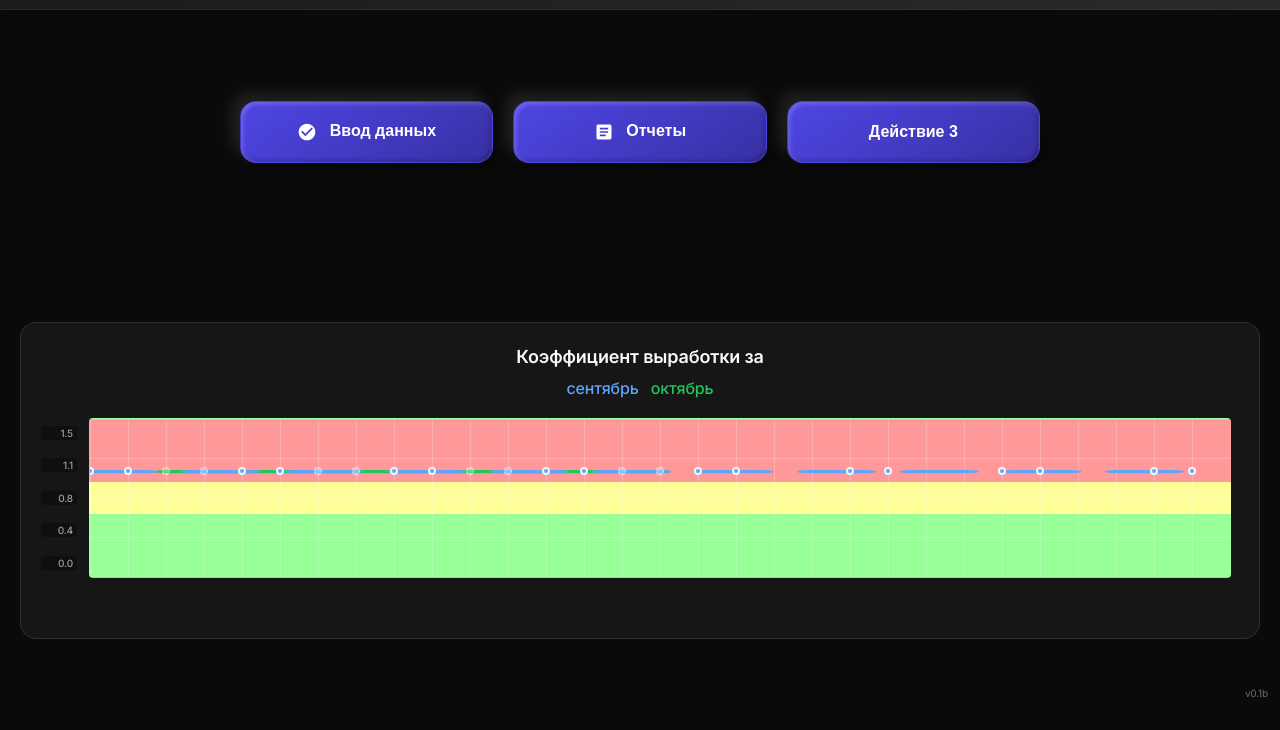
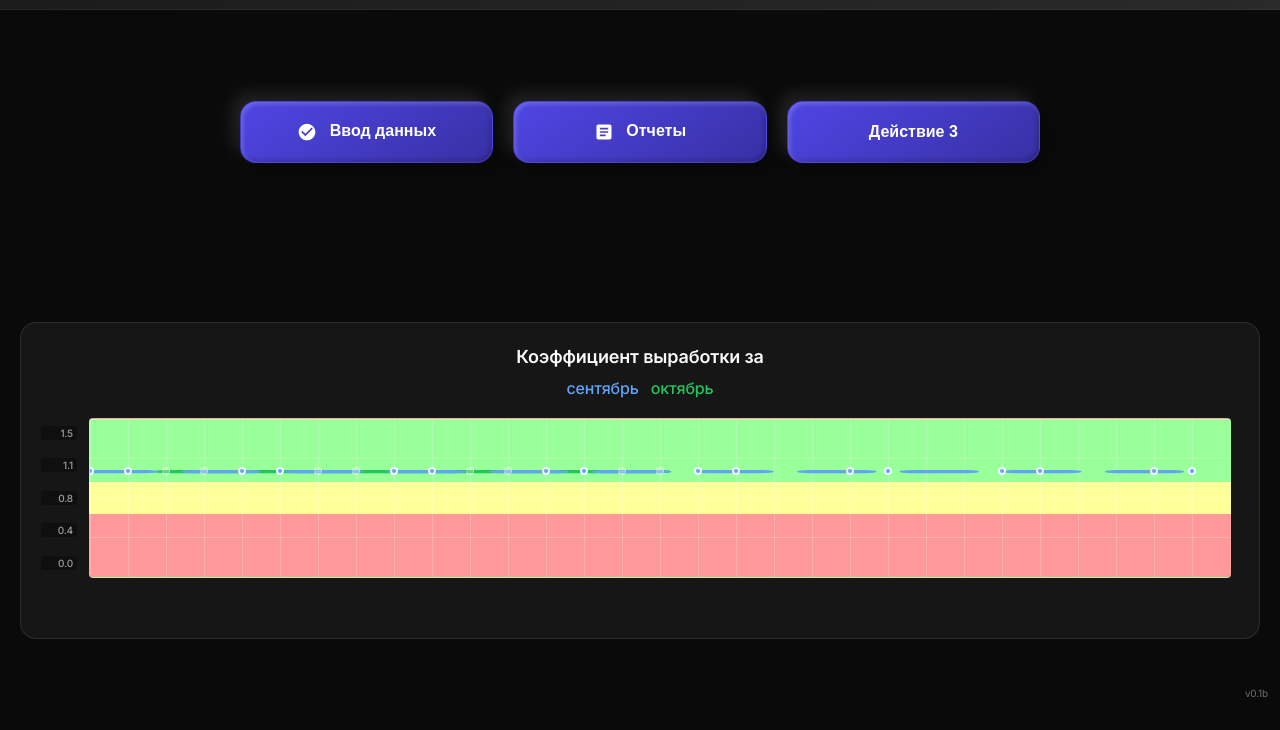
Before and after one commit to Reader79/pwa-app-debug, a website: page index.html in a window 1280 px wide. Shown: the part 87-817 px from the top of the page. Drawn offline with Linux system fonts and the light colour scheme.

Commit message:
ИСПРАВЛЕНО: направление градиента перевернуто - теперь красный снизу, зеленый сверху

```diff
--- a/styles.css
+++ b/styles.css
@@ -184,7 +184,7 @@ body{
   flex: 1;
   position: relative;
   height: 160px;
-  background: linear-gradient(to bottom,
+  background: linear-gradient(to top,
     #ff9999 0%,     /* светлокрасный для 0-0.8 */
     #ff9999 40%,    /* переход к желтому */
     #ffff99 40%,    /* светложелтый для 0.8-1.1 */
```
